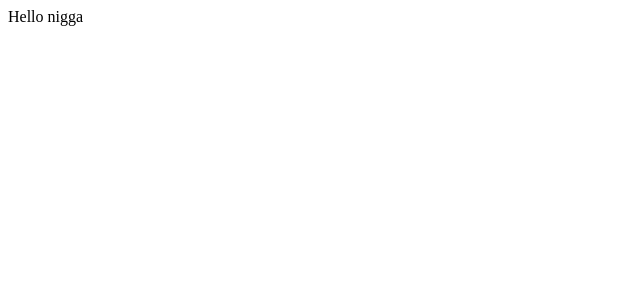
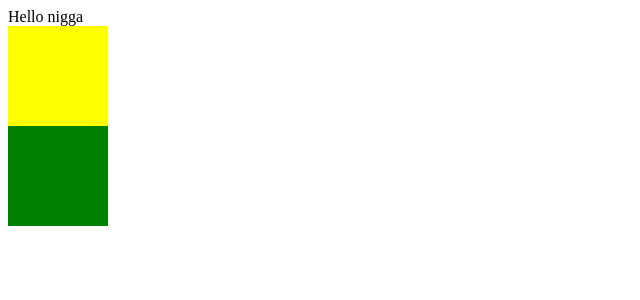
Before and after one commit to Arhidiman/git-test-repo, a React app: page / in a window 1280 px wide. Shown: the top 300 px of the page, without its empty margins (0-640 px from the left). Built offline with nearby package versions, Linux system fonts and the light colour scheme.

Commit message:
added yellow and green squares

```diff
--- a/src/App.tsx
+++ b/src/App.tsx
@@ -9,7 +9,8 @@ function App() {
 
         <>
              <div>Hello nigga</div>
-
+             <div className='yellow-square'></div>
+             <div className='green-square'></div>
         </>
 
 
```
